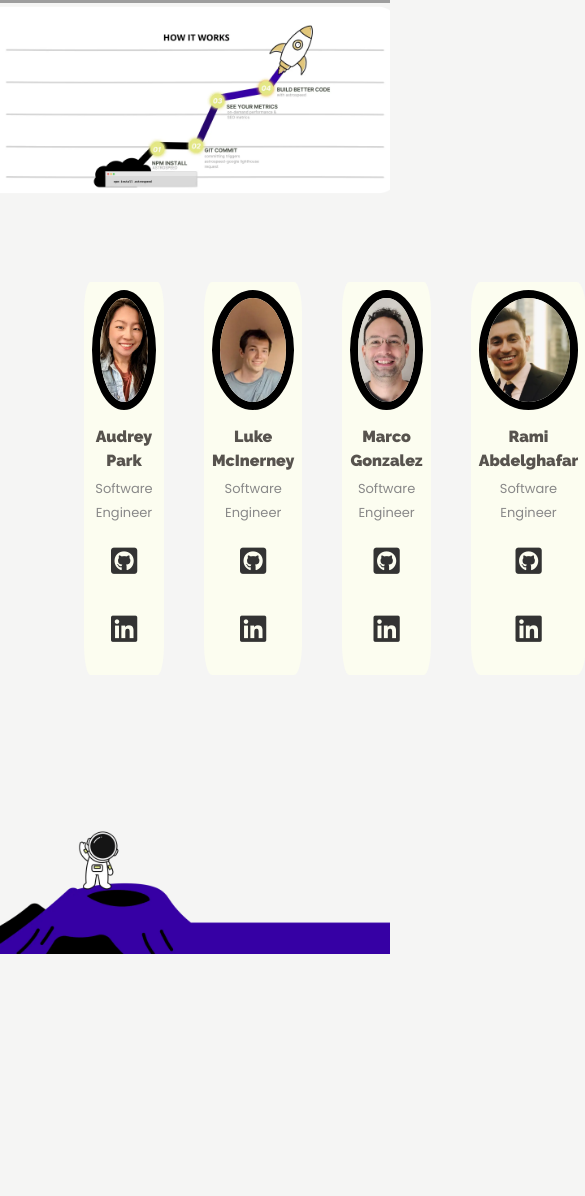
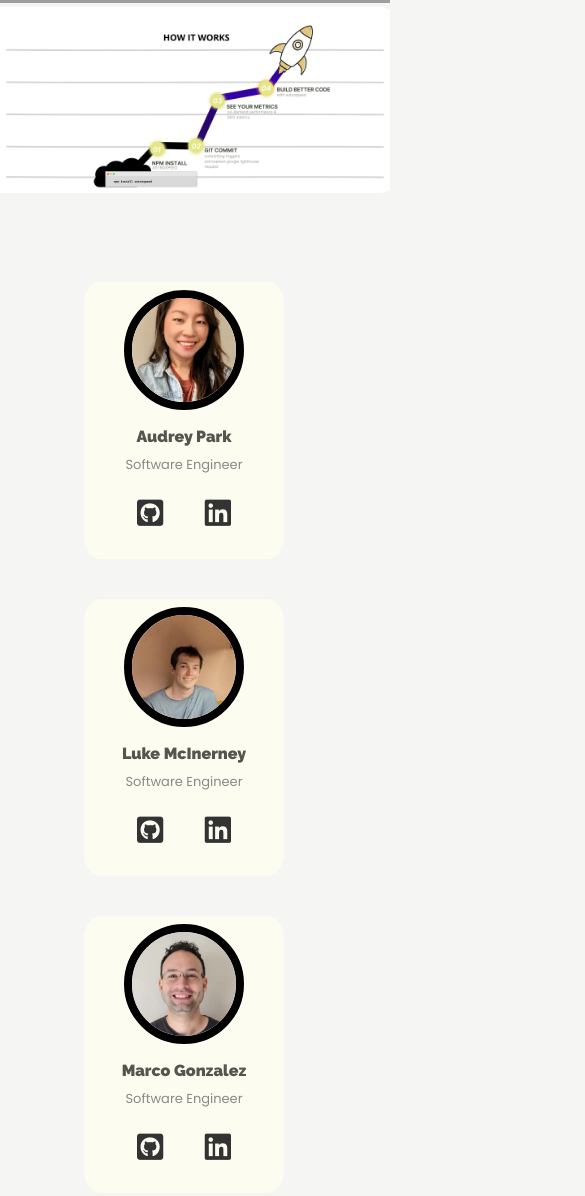
Before and after one commit to oslabs-beta/astrospeed, an Astro site: page / in a window 390 px wide. Shown: the part 3001-4197 px from the top of the page, 585 px wide, since content can reach past the window. Before the commit the page ends 3955 px from the top, so only its background shows below. Built offline with nearby package versions, Linux system fonts and the light colour scheme; Astro itself is replaced by a stand-in of ours; grey boxes are pictures that could not be loaded.

Commit message:
Updates to fix display on mobile

```diff
--- a/src/components/ContactUs.astro
+++ b/src/components/ContactUs.astro
@@ -10,6 +10,7 @@ import ContactCard from "./ContactCard.astro";
   .allcards {
     display: flex;
     justify-content:space-between;
+    flex-wrap:wrap;
   }
 
 </style>
--- a/src/components/SplashPoster.astro
+++ b/src/components/SplashPoster.astro
@@ -98,7 +98,7 @@
     }
   }
 
-  @media only screen and (max-width: 600px) {
+  @media only screen and (max-width: 920px) {
     #underlined::before, #underlined::after {
       bottom: 0rem;
     }
```
